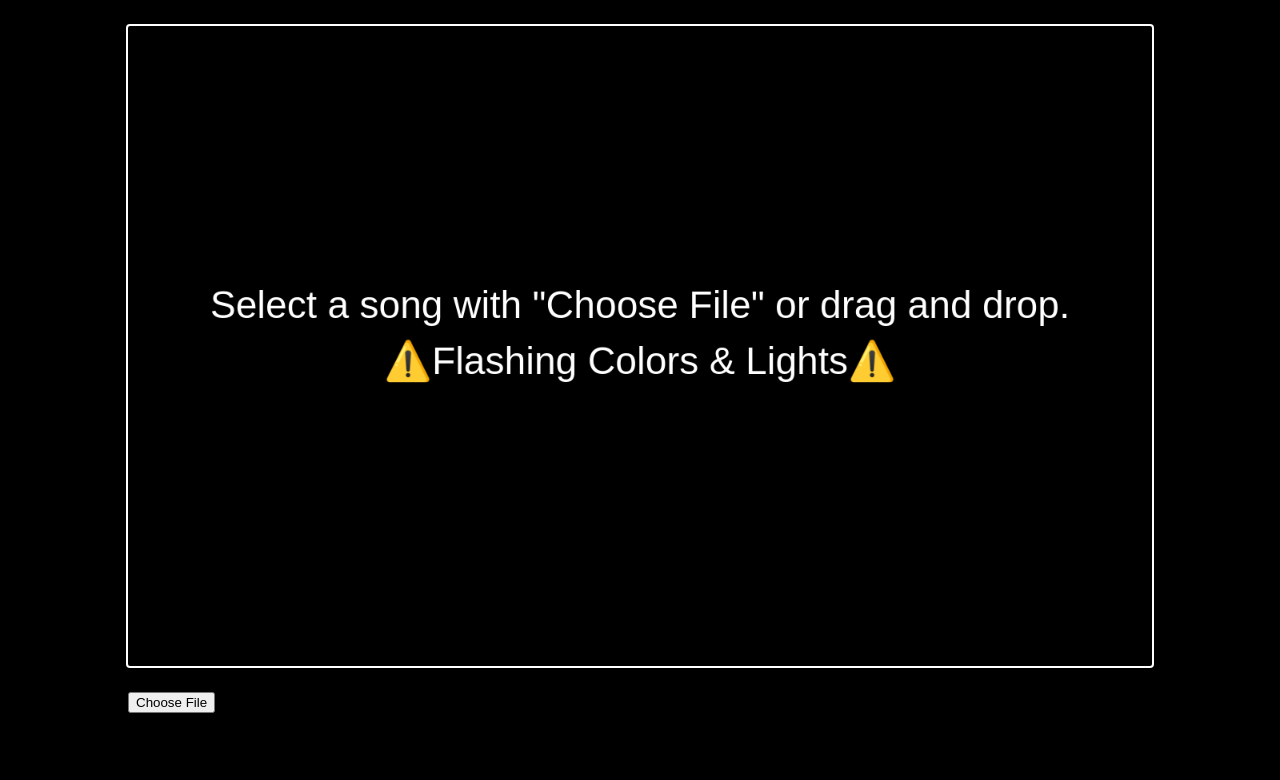
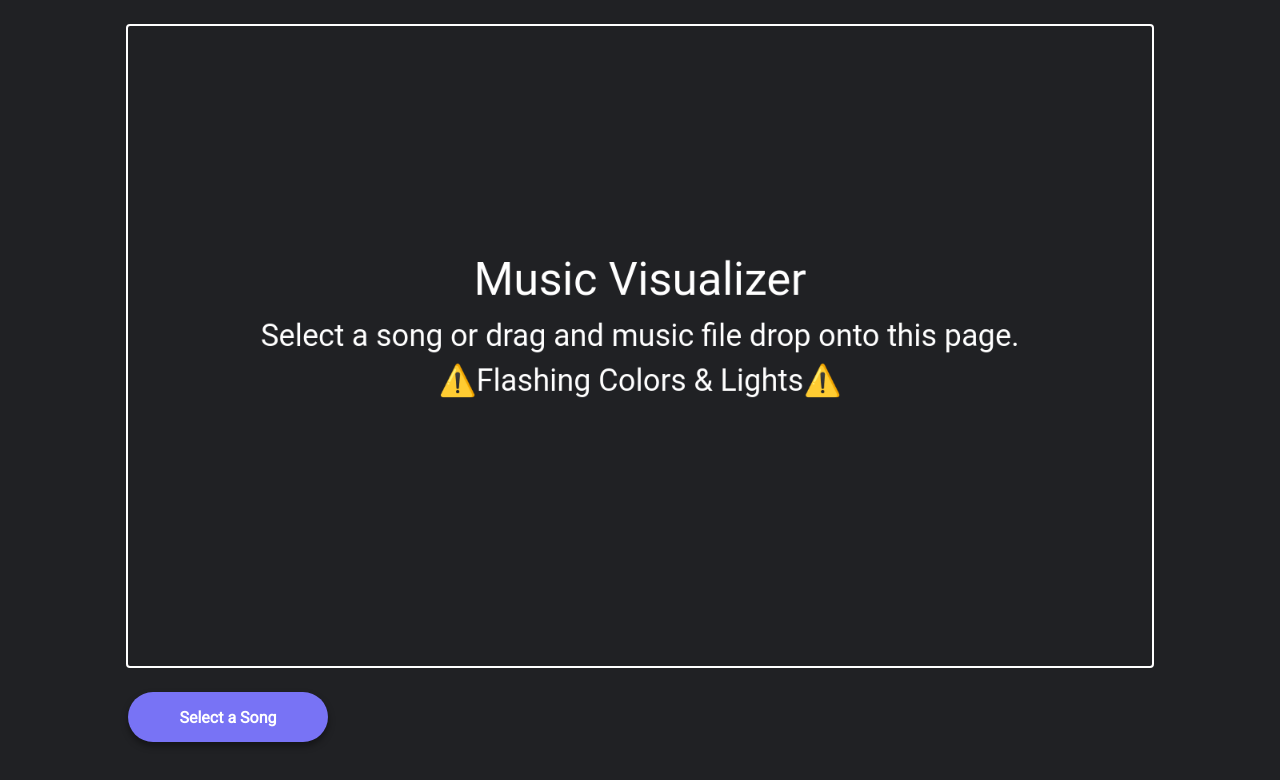
Before and after one commit to drg101/mu-viz, a website built with Vite: page index.html in a window 1280 px wide. Built offline with nearby package versions, Linux system fonts and the light colour scheme.

Commit message:
more progress

```diff
--- a/index.html
+++ b/index.html
@@ -18,6 +18,7 @@
         <div id="config">
             <div class="file-input">
                 <input type='file' accept="audio/*" placeholder="" id="music-upload" class="file">
+                <label for="music-upload" id="song-label">Select a Song</label>
             </div>
         </div>
     </div>
--- a/main.js
+++ b/main.js
@@ -3,6 +3,7 @@ import './style.css'
 const inputElement = document.getElementById("music-upload");
 const canv = document.getElementById("canv")
 const app = document.getElementById("app")
+const songlabel = document.getElementById("song-label")
 
 const ctx = canv.getContext("2d");
 ctx.canvas.width = window.innerWidth;
@@ -17,20 +18,24 @@ setInterval(() => {
     HEIGHT = ctx.canvas.height;
 }, 100)
 
-ctx.font = "48px Arial";
+const ratio = WIDTH / 1600;
+
+ctx.font = `${Math.floor(72 * ratio)}px Roboto`;
 ctx.fillStyle = "white";
 ctx.textAlign = "center";
-ctx.fillText("Select a song with \"Choose File\" or drag and drop.", WIDTH/2, HEIGHT/2 - 35);
-ctx.fillText("⚠️Flashing Colors & Lights⚠️", WIDTH/2, HEIGHT/2 + 35);
+ctx.fillText("Music Visualizer", WIDTH/2, HEIGHT/2 - Math.floor(80 * ratio));
+ctx.font = `${Math.floor(48 * ratio)}px Roboto`;
+ctx.fillText("Select a song or drag and music file drop onto this page.", WIDTH/2, HEIGHT/2);
+ctx.fillText("⚠️Flashing Colors & Lights⚠️", WIDTH/2, HEIGHT/2 + Math.floor(70 * ratio));
 
 const setListeners = () => {
     inputElement.addEventListener("change", onMusicUpload, false);
 }
 
 const onMusicUpload = () => {
-    console.log('here')
     canv.style.display = "block";
     const selectedFile = inputElement.files[0];
+    songlabel.innerHTML = selectedFile.name.length < 20 ? selectedFile.name : selectedFile.name.slice(0,17) + "...";
     const uri = URL.createObjectURL(selectedFile);
     music.pause();
     music.src = uri;
--- a/style.css
+++ b/style.css
@@ -12,7 +12,7 @@ body {
     height: 100vh;
     margin: 0;
     padding: 0;
-    background-color: black;
+    background-color: #202124;
 }
 
 #content {
@@ -39,3 +39,27 @@ body {
     margin-left: 10vw;
     margin-right: 10vw;
 }
+
+.file {
+    opacity: 0;
+    width: 0.1px;
+    height: 0.1px;
+    position: absolute;
+}
+
+.file-input label {
+    display: block;
+    position: relative;
+    width: 200px;
+    height: 50px;
+    border-radius: 25px;
+    background: #7873f5;
+    box-shadow: 0 4px 7px rgba(0, 0, 0, 0.4);
+    display: flex;
+    align-items: center;
+    justify-content: center;
+    color: #fff;
+    font-weight: bold;
+    cursor: pointer;
+    transition: transform .2s ease-out;
+  }
```
